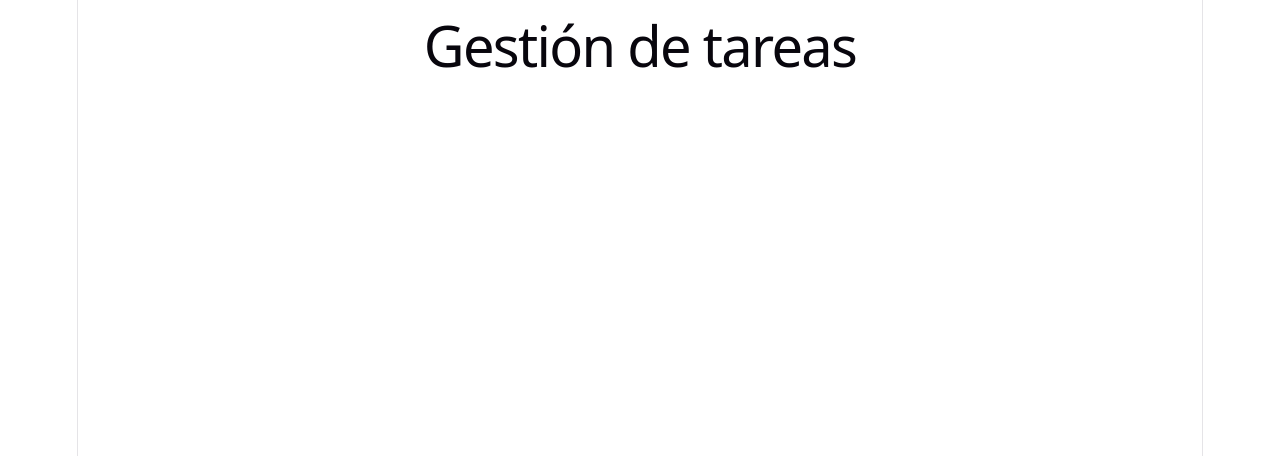
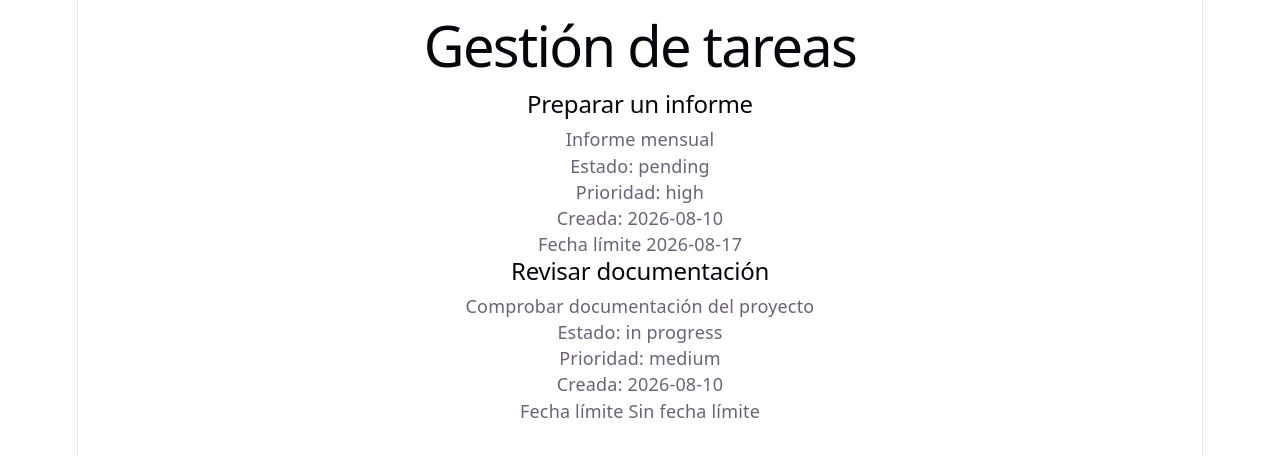
Before and after one commit to jsabbae/Feature-Sprint, a React (Vite) app: page / in a window 1280 px wide. Shown: the top 456 px of the page. Built offline with nearby package versions, Linux system fonts and the light colour scheme; data requests are answered from the project's data file.

Commit message:
first commit

```diff
--- a/src/components/TaskCard.jsx
+++ b/src/components/TaskCard.jsx
@@ -0,0 +1,13 @@
+function TaskCard({ task }) {
+    return (
+        <div>
+            <h2>{task.title}</h2>
+            <p>{task.description}</p>
+            <p>Estado: {task.status}</p>
+            <p>Prioridad: {task.priority}</p>
+            <p>Creada: {task.createdAt}</p>
+            <p>Fecha límite {task.dueDate || "Sin fecha límite"}</p>
+        </div>
+    );
+}
+export default TaskCard;
--- /dev/null
+++ b/src/components/TaskList.jsx
@@ -0,0 +1,12 @@
+import TaskCard from "./TaskCard";
+
+function TaskList({ tasks }) {
+    return (
+        <div>
+            {tasks.map((task) =>
+            (<TaskCard key={task.id} task={task} />)
+            )}
+        </div>
+    );
+}
+export default TaskList;
--- a/src/pages/Home.jsx
+++ b/src/pages/Home.jsx
@@ -1,5 +1,26 @@
+import { useEffect, useState } from "react";
+import { getTasks } from "../services/taskService";
+import TaskList from "../components/TaskList";
+
 function Home() {
-    return <h1> Gestión de tareas </h1>;
+    const [tasks, setTasks] = useState([]);
+
+    useEffect(() => {
+        getTasks().then((data) => {
+            console.log("Tareas recibidas: ", data);
+            setTasks(data);
+        })
+            .catch((error) => {
+                console.error("Error al cargar tareas: ", error);
+
+            });
+    }, []);
+    return (
+        <main>
+            <h1>Gestión de tareas</h1>
+            <TaskList tasks={tasks} />
+        </main>
+    );
 }
 
 export default Home;
```
